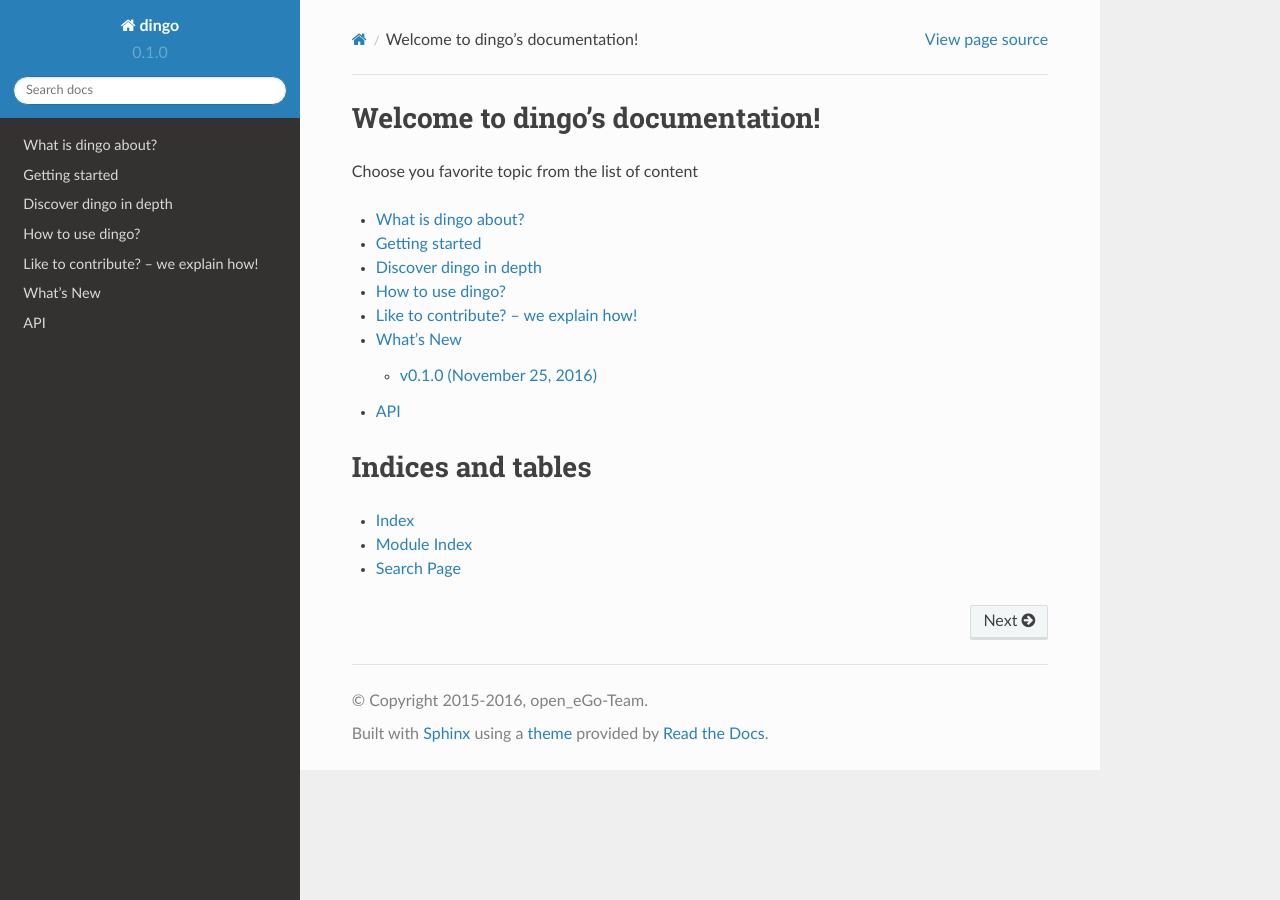
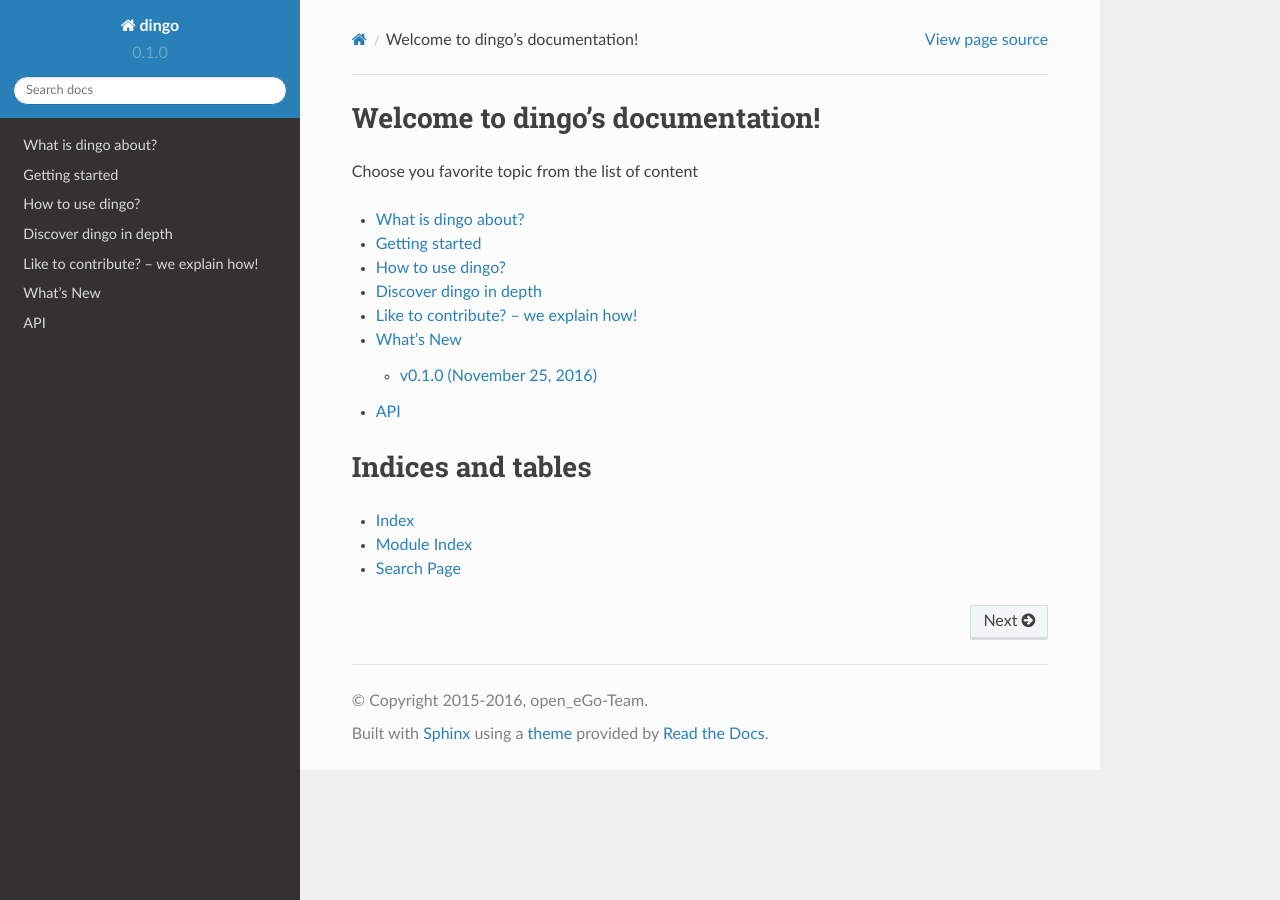
Before and after one commit to openego/ding0, a Sphinx documentation site: the page built from doc/index.rst, in a window 1280 px wide. Built offline with Sphinx 7.4.7 and the Read the Docs theme 2.0.0, drawn with Linux system fonts in a browser that asks for light colours; formulas are drawn with MathJax 3.

Commit message:
Change order in sidebar

```diff
--- a/doc/index.rst
+++ b/doc/index.rst
@@ -13,8 +13,8 @@ Choose you favorite topic from the list of content
 
    welcome
    getting_started
+   usage_details
    about
-   usage_details
    development
    whatsnew
    api
```
